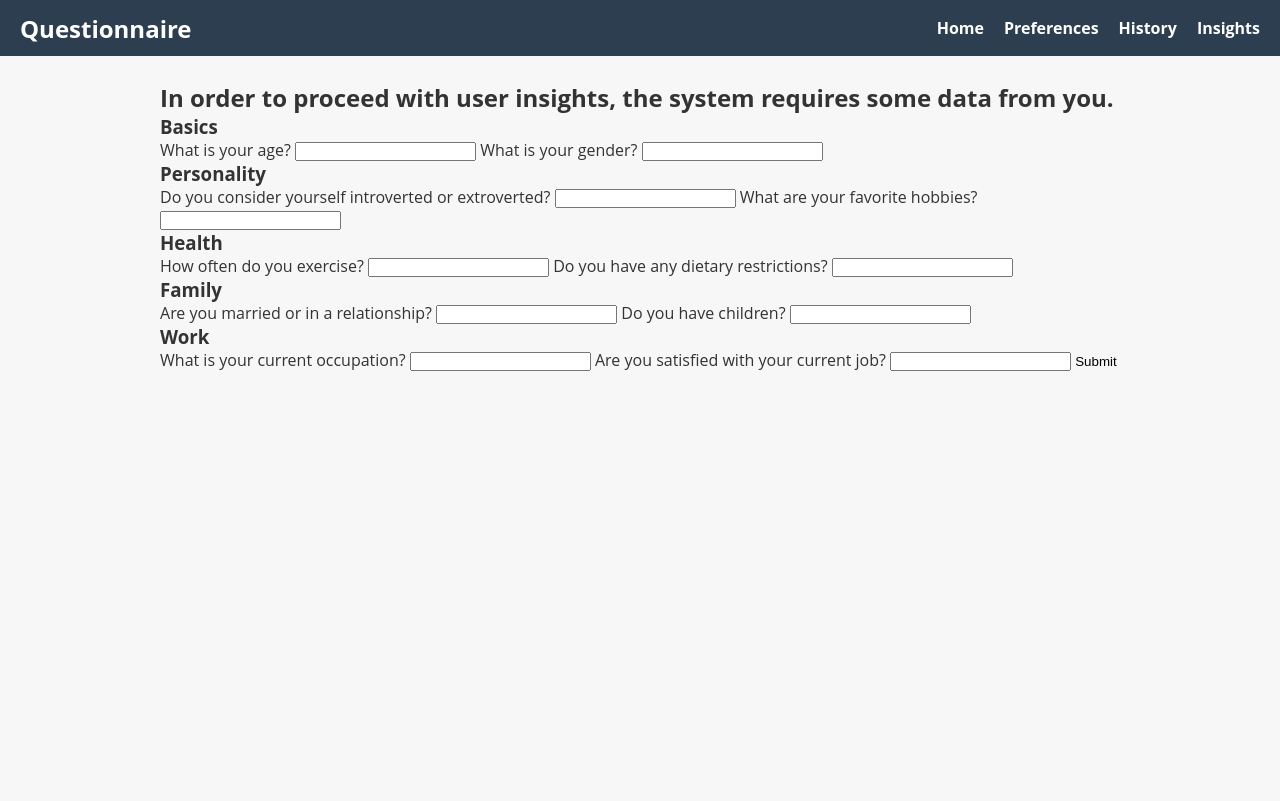
After one commit to dstock3/custom_chatbot, a Flask app: page /questionnaire in a window 1280 px wide. The commit adds this page. Run offline with Flask 3, Linux system fonts and the light colour scheme.

Commit message:
Created insights model and corresponding routes, html templates.

```diff
--- a/app.py
+++ b/app.py
@@ -1,12 +1,17 @@
-from flask import Flask, request, render_template
+from flask import Flask, request, render_template, redirect, url_for
 from assistant import main
+
 from model.database import init_db
 from model.transcript import insert_transcript, get_all_transcripts, delete_all_transcripts, update_transcript, get_subject
 from model.user import get_user, create_user, update_user_preferences, init_user_table, delete_user
+from model.insights import create_insights_table, save_response, get_insights
+
 from intel.personalities import personalities
 from intel.meta_prompt import meta_prompt
 from intel.keywords import extract_keywords
 from intel.sentiment import get_sentiment
+
+from insights.questions import questions
 
 app = Flask(__name__)
 init_db(app)
@@ -105,5 +110,29 @@ def history():
     history = get_all_transcripts()
     return render_template('history.html', user=user, history=history)
 
+@app.route('/insights', methods=['GET'])
+def insights():
+    user = get_user()
+    insights = get_insights()
+
+    if not insights:
+        create_insights_table()
+        return redirect(url_for('questionnaire'))
+
+    history = get_all_transcripts()
+    return render_template('insights.html', user=user, history=history, insights=insights)
+
+@app.route('/questionnaire', methods=['GET', 'POST'])
+def questionnaire():
+    user = get_user()
+    if request.method == 'POST':
+        # Save questionnaire responses
+        for question_id, response in request.form.items():
+            section, question_number = question_id.split('-', 1)
+            question_text = questions[section][int(question_number)]['text']
+            save_user_response(user['user_id'], question_text, response)
+        return redirect(url_for('insights'))
+    return render_template('questionnaire.html', user=user, questions=questions)
+
 if __name__ == '__main__':
     app.run(debug=True)
--- /dev/null
+++ b/insights/questions.py
@@ -0,0 +1,57 @@
+questions = {
+    "basics": [
+        {
+            "id": "basic1",
+            "text": "What is your age?"
+        },
+        {
+            "id": "basic2",
+            "text": "What is your gender?"
+        },
+        # Add more basic questions as needed
+    ],
+    "personality": [
+        {
+            "id": "personality1",
+            "text": "Do you consider yourself introverted or extroverted?"
+        },
+        {
+            "id": "personality2",
+            "text": "What are your favorite hobbies?"
+        },
+        # Add more personality questions as needed
+    ],
+    "health": [
+        {
+            "id": "health1",
+            "text": "How often do you exercise?"
+        },
+        {
+            "id": "health2",
+            "text": "Do you have any dietary restrictions?"
+        },
+        # Add more health questions as needed
+    ],
+    "family": [
+        {
+            "id": "family1",
+            "text": "Are you married or in a relationship?"
+        },
+        {
+            "id": "family2",
+            "text": "Do you have children?"
+        },
+        # Add more family questions as needed
+    ],
+    "work": [
+        {
+            "id": "work1",
+            "text": "What is your current occupation?"
+        },
+        {
+            "id": "work2",
+            "text": "Are you satisfied with your current job?"
+        },
+        # Add more work questions as needed
+    ],
+}
--- a/templates/history.html
+++ b/templates/history.html
@@ -19,6 +19,9 @@
 				</li>
 				<li class="nav-list-item">
 					<a class="nav-link" href="/history">History</a>
+				</li>
+				<li class="nav-list-item">
+					<a class="nav-link" href="/insights">Insights</a>
 				</li>
 			</ul>
 		</nav>
--- a/templates/index.html
+++ b/templates/index.html
@@ -18,6 +18,9 @@
 				</li>
 				<li class="nav-list-item">
 					<a class="nav-link" href="/history">History</a>
+				</li>
+				<li class="nav-list-item">
+					<a class="nav-link" href="/insights">Insights</a>
 				</li>
 			</ul>
 		</nav>
--- a/templates/preferences.html
+++ b/templates/preferences.html
@@ -19,6 +19,9 @@
 				</li>
 				<li class="nav-list-item">
 					<a class="nav-link" href="/history">History</a>
+				</li>
+				<li class="nav-list-item">
+					<a class="nav-link" href="/insights">Insights</a>
 				</li>
 			</ul>
 		</nav>
--- /dev/null
+++ b/templates/questionnaire.html
@@ -0,0 +1,45 @@
+<!DOCTYPE html>
+<html lang="en">
+<head>
+    <title>Questionnaire</title>
+    <link rel="stylesheet" type="text/css" href="/static/css/style.css">
+    <link rel="stylesheet" type="text/css" href="/static/css/questionnaire.css
+    <meta name="viewport" content="width=device-width, initial-scale=1.0">
+</head>
+<body>
+    <header>
+        <h1>Questionnaire</h1>
+		<nav class="nav-bar">
+			<ul class="nav-list">
+				<li class="nav-list-item">
+					<a class="nav-link selected" href="/">Home</a>
+				</li>
+				<li class="nav-list-item">
+					<a class="nav-link" href="/preferences">Preferences</a>
+				</li>
+				<li class="nav-list-item">
+					<a class="nav-link" href="/history">History</a>
+				</li>
+				<li class="nav-list-item">
+					<a class="nav-link" href="/insights">Insights</a>
+				</li>
+			</ul>
+		</nav>
+    </header>
+
+    <main>
+
+        <form method="post" action="{{ url_for('questionnaire') }}">
+            <h2>In order to proceed with user insights, the system requires some data from you.</h2>
+            {% for section, section_questions in questions.items() %}
+                <h3>{{ section.capitalize() }}</h2>
+                {% for question in section_questions %}
+                    <label for="{{ question.id }}">{{ question.text }}</label>
+                    <input type="text" id="{{ question.id }}" name="{{ section }}-{{ loop.index0 }}">
+                {% endfor %}
+            {% endfor %}
+            <button type="submit">Submit</button>
+        </form>
+    </main>
+</body>
+</html>
```
Also changed, not shown: model/insights.py (added, +42 -0 lines). Lines whose indentation alone changed are shown as unchanged.
